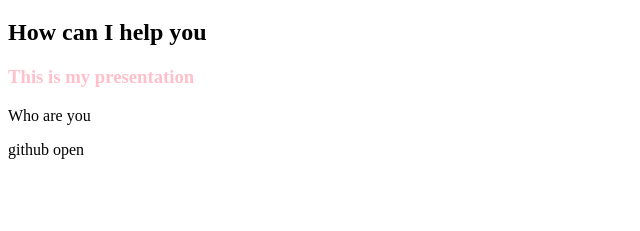
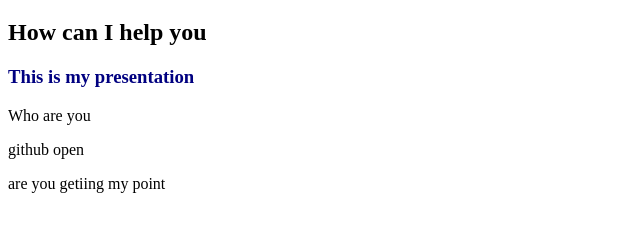
Before and after one commit to sajibrs/my-first-project-repo, a plain HTML site: page index.html in a window 1280 px wide. Shown: the part 61-292 px from the top of the page, without its empty margins (0-640 px from the left). Drawn offline with Linux system fonts and the light colour scheme.

Commit message:
added paragraph

```diff
--- a/index.html
+++ b/index.html
@@ -12,6 +12,7 @@
     <h3>This is my presentation</h3>
     <p>Who are you</p>
     <p>github open</p>
+    <p>are you getiing my point</p>
 
 </body>
 </html>
--- a/style.css
+++ b/style.css
@@ -1,3 +1,3 @@
 h3{
-    color: pink;
+    color:navy;
 }
```
